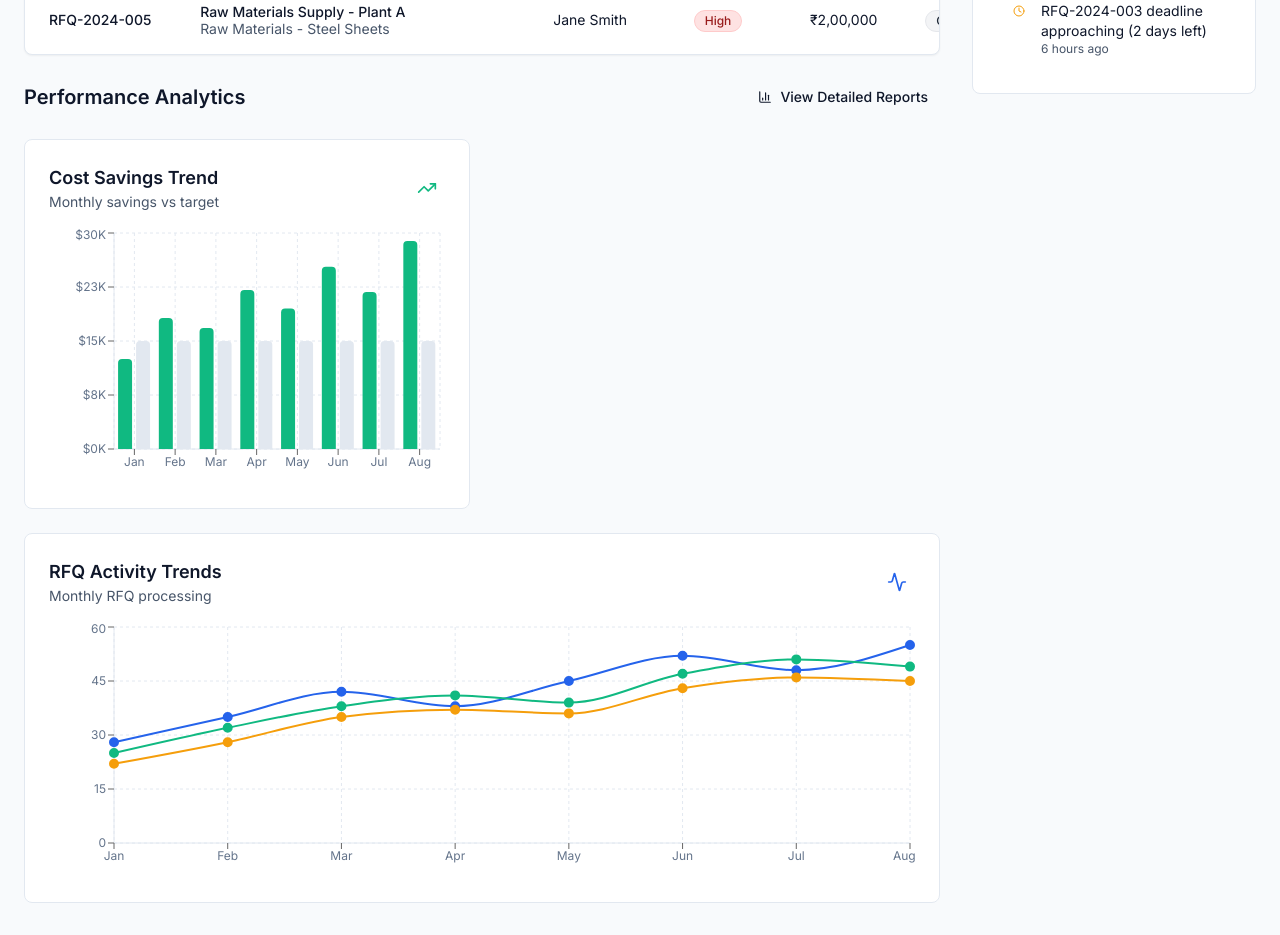
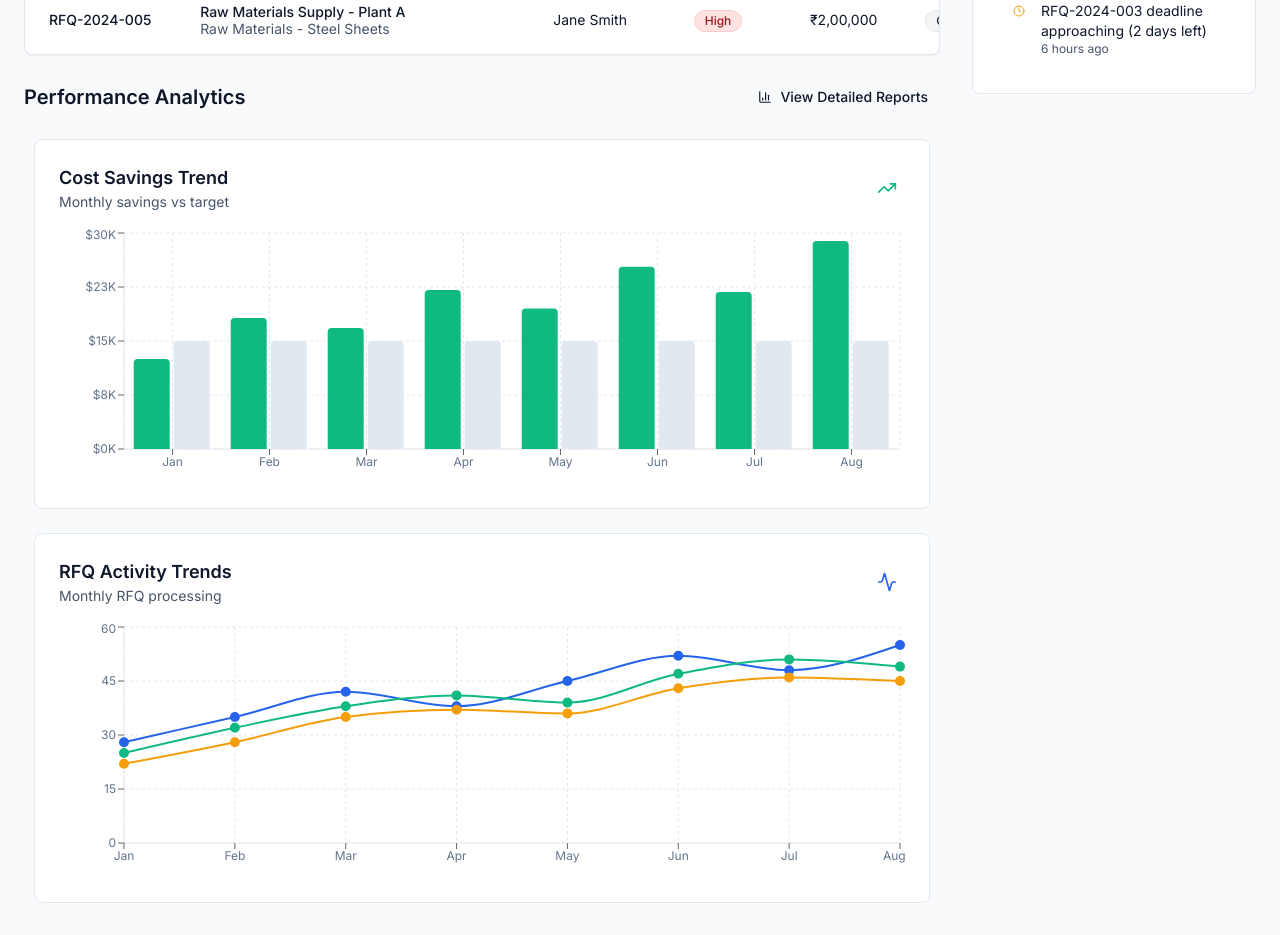
Before and after one commit to Genessence/Pricing_System, a React (Vite) app in the folder quoteflow_pro/: page /procurement-dashboard in a window 1280 px wide. Shown: the part 1020-1955 px from the top of the page. Built offline with nearby package versions, Linux system fonts and the light colour scheme; sample sign-in values are in the browser's storage.

Commit message:
table-formattings

```diff
--- a/quoteflow_pro/src/pages/procurement-dashboard/components/PerformanceCharts.jsx
+++ b/quoteflow_pro/src/pages/procurement-dashboard/components/PerformanceCharts.jsx
@@ -54,9 +54,9 @@ const PerformanceCharts = () => {
   };
 
   return (
-    <div className="grid grid-cols-1 lg:grid-cols-2 gap-6">
+    <div className="flex flex-col items-center justify-center space-y-6">
       {/* Cost Savings Chart */}
-      <div className="bg-card border border-border rounded-lg p-6">
+      <div className="bg-card border border-border rounded-lg p-6 w-full max-w-4xl">
         <div className="flex items-center justify-between mb-4">
           <div>
             <h3 className="text-lg font-semibold text-foreground">Cost Savings Trend</h3>
@@ -126,7 +126,7 @@ const PerformanceCharts = () => {
       </div> */}
 
       {/* RFQ Trends */}
-      <div className="bg-card border border-border rounded-lg p-6 lg:col-span-2">
+      <div className="bg-card border border-border rounded-lg p-6 w-full max-w-4xl">
         <div className="flex items-center justify-between mb-4">
           <div>
             <h3 className="text-lg font-semibold text-foreground">RFQ Activity Trends</h3>
```
